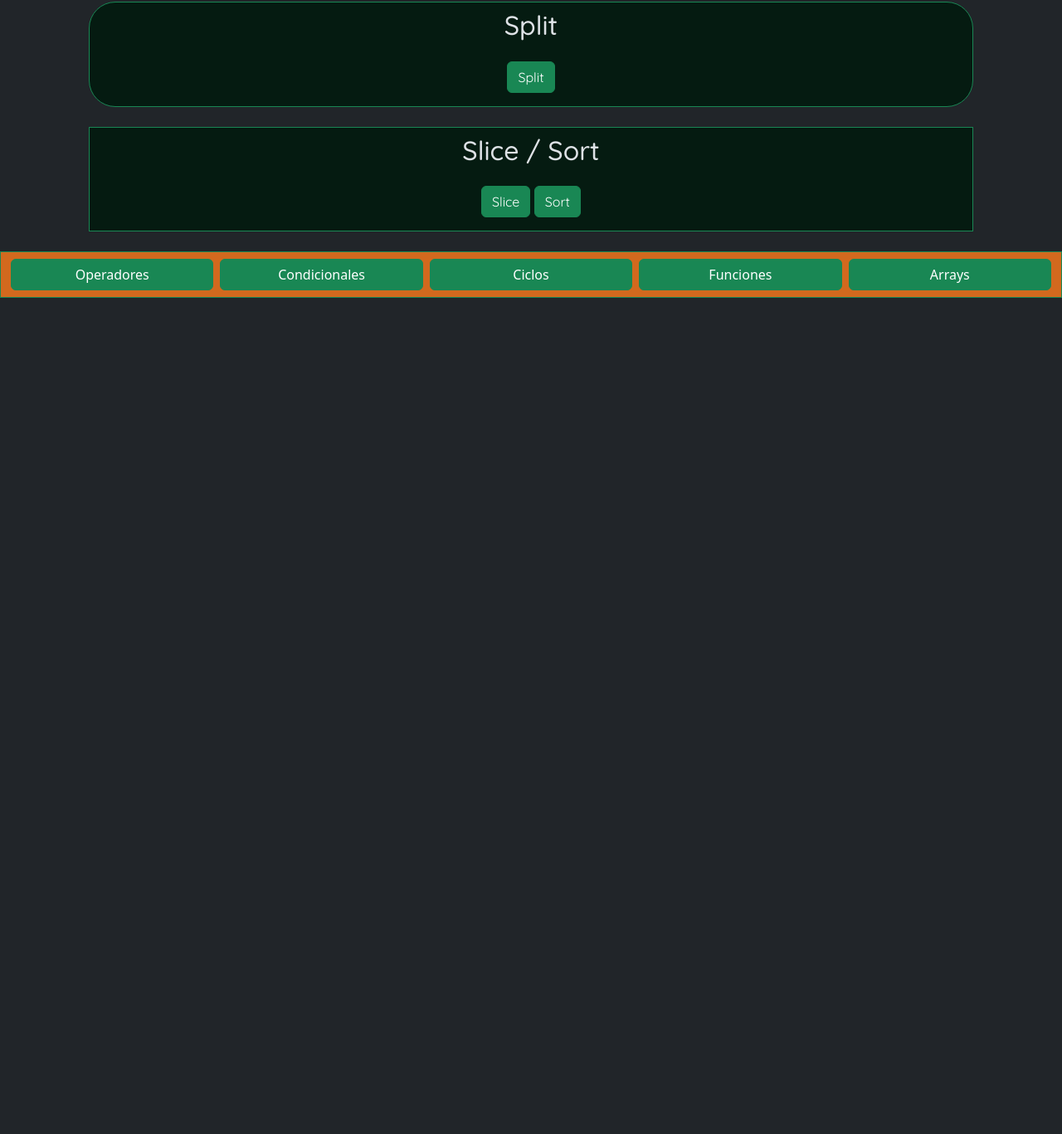
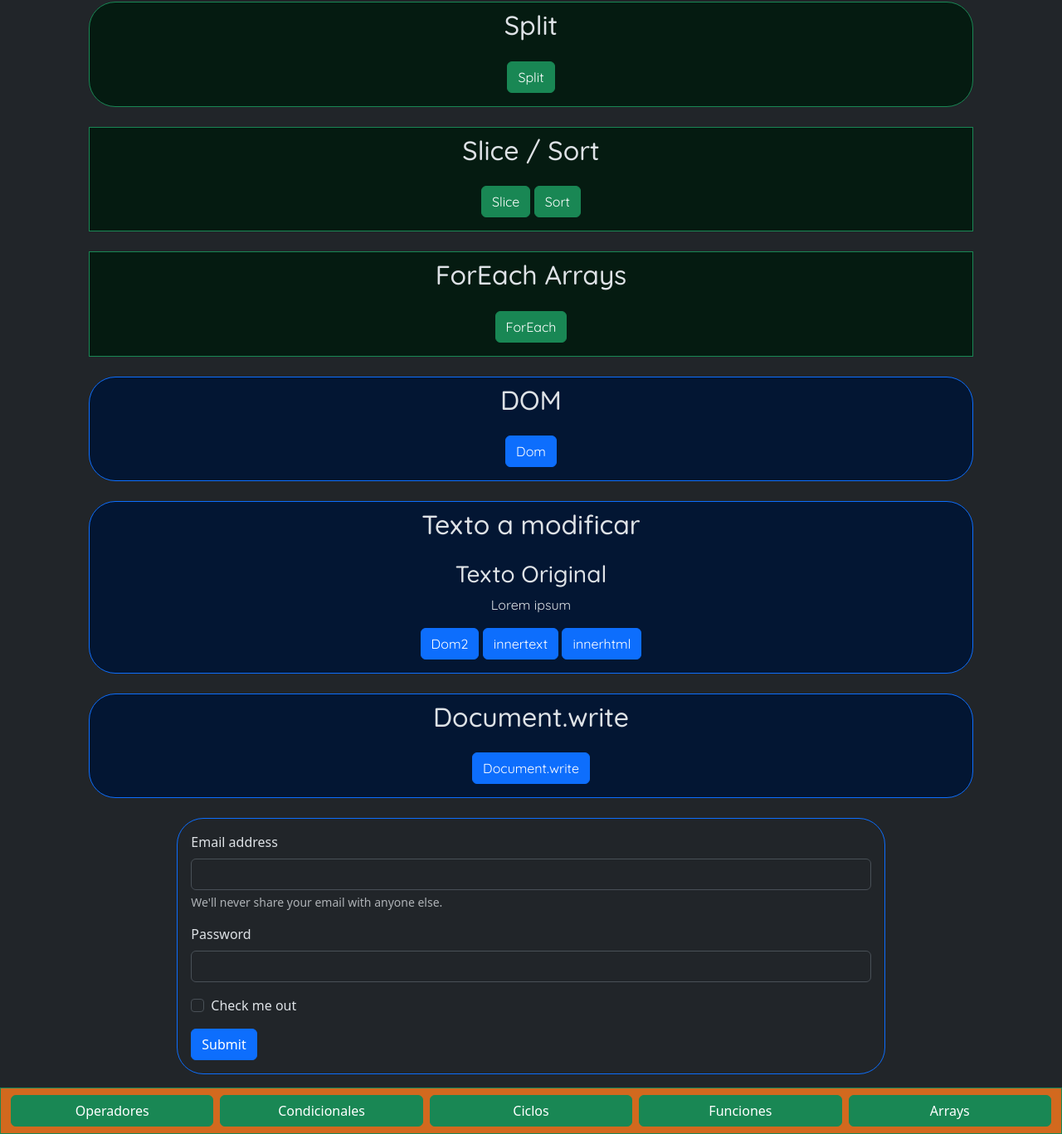
Before and after one commit to nicolasrivera23/Js-60, a plain HTML site: page index.html in a window 1280 px wide. Shown: the part 3393-4760 px from the top of the page at 83% size. Before the commit the page ends 3752 px from the top, so only its background shows below. Drawn offline with nearby package versions, Linux system fonts and the light colour scheme.

Commit message:
update clase 6

```diff
--- a/assets/js/script.js
+++ b/assets/js/script.js
@@ -334,5 +334,57 @@ function sor() {
 
   const numeros = [10, 100, 33, 28, 1000];
   console.log(numeros.sort((a,b) => a - b));
+}
+
+function foreac() {
+  let arreglo = [1, 2, 3, 4, 5, 6];
+
+  arreglo.forEach( item => {
+    console.log(item);
+  }
+  )
+}
+
+function domtest() {
+  const nodo = document.getElementById('domid');
+  console.log(nodo);
+}
+
+function domcreate() {
+
+  //creo un elemento del tipo H2
+  let elemento = document.createElement('h2');
+
+  //creo un nodo del tipo texto
+  let texto = document.createTextNode("Texto insertado desde JS");
+
+  console.log(elemento);
+  console.log(texto);
+
+  //agrego el texto creado anteriormente como nodo hijo de H2 con el id 'domcre'
+  document.getElementById('domcre').appendChild(texto);
+
 
 }
+
+function dominnertext() {
+  document.getElementById('htres').innerText = 'Título modificado por innerText';
+}
+
+function dominnerhtml() {
+  let etiqueta = '<h4>Titulo h4</h4>';
+  document.getElementById('divcuatro').innerHTML = etiqueta;
+}
+
+function docwrite() {
+  document.write('<h4>Titulo h4</h4>');
+}
+
+function extraer() {
+  let email = document.getElementById('exampleInputEmail1').value;
+  console.log(email);
+
+  let cadena = 'Bienvenida usuari@ ' + email;
+  console.log(cadena);
+
+}
--- a/index.html
+++ b/index.html
@@ -216,6 +216,51 @@
     <button class="btn btn-success" onclick="sor()">Sort</button>
   </section>
 
+  <section class="bg-success-subtle border border-success m-4 pt-2 pb-3 col-10 mx-auto text-center">
+    <h2 class="mb-4">ForEach Arrays</h2>
+    <button class="btn btn-success" onclick="foreac()">ForEach</button>
+  </section>
+
+  <section class="bg-primary-subtle border border-primary rounded-5 m-4 pt-2 pb-3 col-10 mx-auto text-center">
+    <h2 id="domid" class="mb-4">DOM</h2>
+    <button class="btn btn-primary" onclick="domtest()">Dom</button>
+  </section>
+
+  <section class="bg-primary-subtle border border-primary rounded-5 m-4 pt-2 pb-3 col-10 mx-auto text-center">
+    <h2 id="domcre" class="mb-4">Texto a modificar</h2>
+    <h3 id="htres">Texto Original</h3>
+    <div id = divcuatro>
+      <p>Lorem ipsum</p>
+    </div>
+    <button class="btn btn-primary" onclick="domcreate()">Dom2</button>
+    <button class="btn btn-primary" onclick="dominnertext()">innertext</button>
+    <button class="btn btn-primary" onclick="dominnerhtml()">innerhtml</button>
+  </section>
+
+  <section class="bg-primary-subtle border border-primary rounded-5 m-4 pt-2 pb-3 col-10 mx-auto text-center">
+    <h2 class="mb-4">Document.write</h2>
+    <button class="btn btn-primary" onclick="docwrite()">Document.write</button>
+  </section>
+
+  <form class="col-8 mx-auto border border-primary rounded-5 p-3 m-3">
+    <div class="mb-3">
+      <label for="exampleInputEmail1" class="form-label">Email address</label>
+      <input type="email" class="form-control" id="exampleInputEmail1" aria-describedby="emailHelp">
+      <div id="emailHelp" class="form-text">We'll never share your email with anyone else.</div>
+    </div>
+    <div class="mb-3">
+      <label for="exampleInputPassword1" class="form-label">Password</label>
+      <input type="password" class="form-control" id="exampleInputPassword1">
+    </div>
+    <div class="mb-3 form-check">
+      <input type="checkbox" class="form-check-input" id="exampleCheck1">
+      <label class="form-check-label" for="exampleCheck1">Check me out</label>
+    </div>
+    <button type="submit" onclick="extraer()" class="btn btn-primary">Submit</button>
+  </form>
+
+
+  <!-- Footer -->
   <footer class="border border-success" style="background-color: chocolate;">
     <div class="row d-flex text-center fondo-footer text-light py-2 px-4 gap-2">
       <div class="col align-self-center mx-auto btn btn-success">
```
Also changed, not shown: menu2.html (+1 -1 lines).
